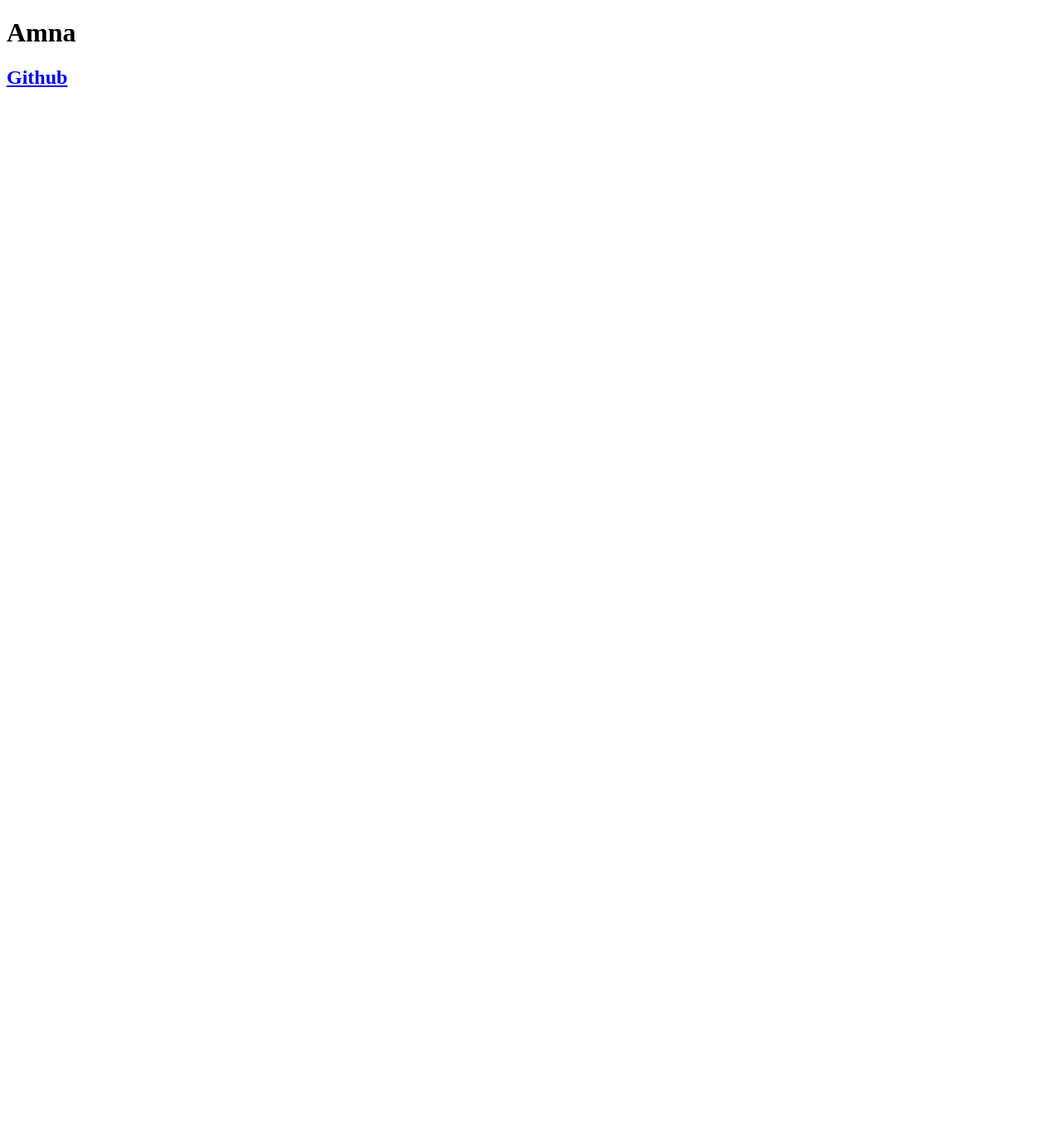
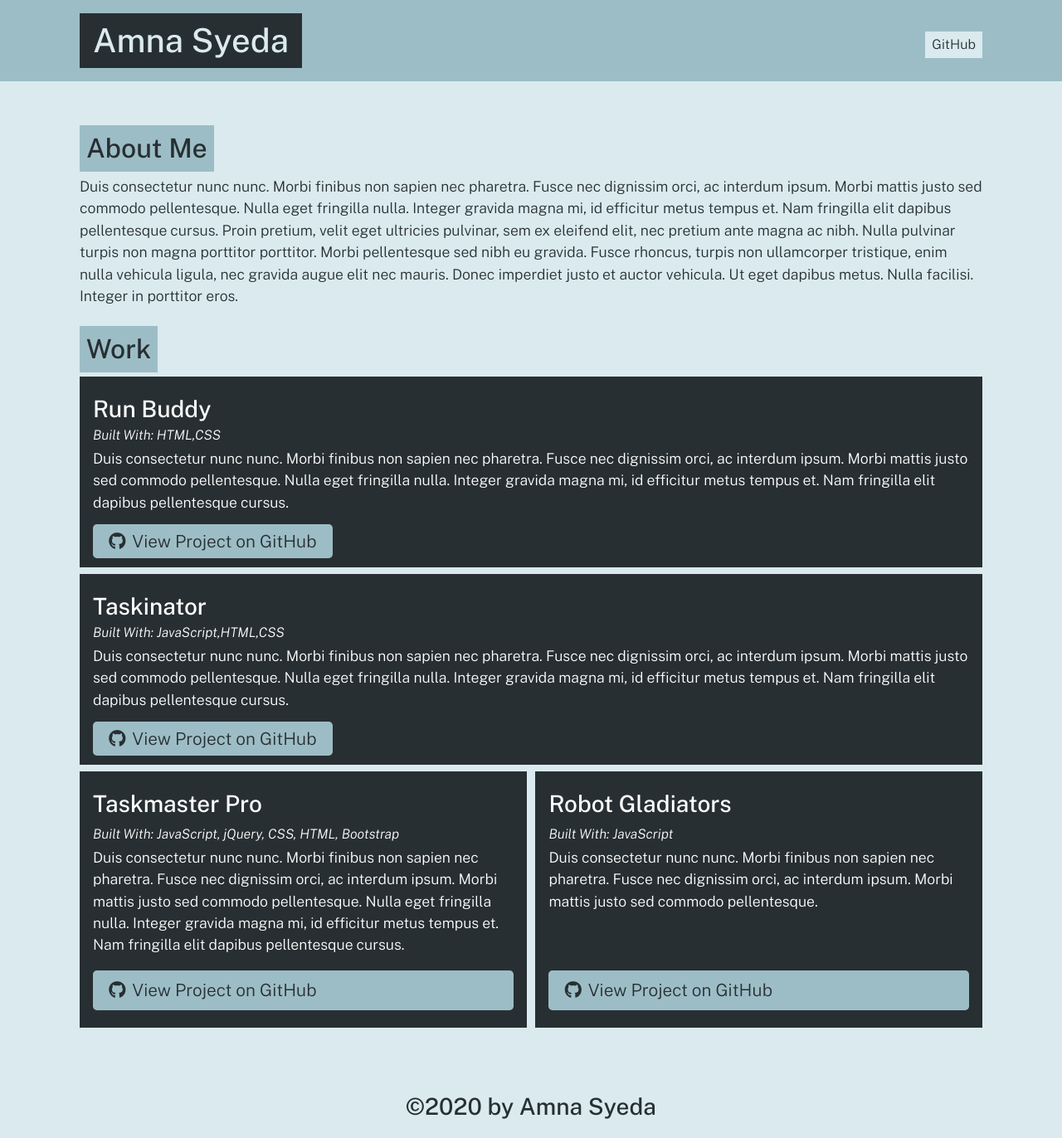
Before and after one commit to amnasyeda/portfolio-generator, a website: page index.html in a window 1280 px wide. Shown: the whole page at 83% size. Before the commit the page ends 800 px from the top, so only its background shows below. Drawn offline with nearby package versions, Linux system fonts and the light colour scheme.

Commit message:
updated bio

```diff
--- a/index.html
+++ b/index.html
@@ -7,10 +7,81 @@
     <meta name="viewport" content="width=device-width, initial-scale=1.0">
     <meta http-equiv="X-UA-Compatible" content="ie=edge">
     <title>Portfolio Demo</title>
+    <link rel="stylesheet" href="https://cdnjs.cloudflare.com/ajax/libs/font-awesome/5.11.2/css/all.min.css">
+    <link href="https://fonts.googleapis.com/css?family=Public+Sans:300i,300,500&display=swap" rel="stylesheet">
+    <link rel="stylesheet" href="style.css">
   </head>
 
   <body>
-    <h1>Amna</h1>
-    <h2><a href="https://github.com/amnasyeda">Github</a></h2>
+    <header>
+      <div class="container flex-row justify-space-between align-center py-3">
+        <h1 class="page-title text-secondary bg-dark py-2 px-3">Amna Syeda</h1>
+        <nav class="flex-row">
+          <a class="ml-2 my-1 px-2 py-1 bg-secondary text-dark" href="https://github.com/amnasyeda">GitHub</a>
+        </nav>
+      </div>
+    </header>
+    <main class="container my-5">
+
+    <section class="my-3" id="about">
+      <h2 class="text-dark bg-primary p-2 display-inline-block">About Me</h2>
+      <p>Duis consectetur nunc nunc. Morbi finibus non sapien nec pharetra. Fusce nec dignissim orci, ac interdum ipsum. Morbi mattis justo sed commodo pellentesque. Nulla eget fringilla nulla. Integer gravida magna mi, id efficitur metus tempus et. Nam fringilla elit dapibus pellentesque cursus. Proin pretium, velit eget ultricies pulvinar, sem ex eleifend elit, nec pretium ante magna ac nibh. Nulla pulvinar turpis non magna porttitor porttitor. Morbi pellentesque sed nibh eu gravida. Fusce rhoncus, turpis non ullamcorper tristique, enim nulla vehicula ligula, nec gravida augue elit nec mauris. Donec imperdiet justo et auctor vehicula. Ut eget dapibus metus. Nulla facilisi. Integer in porttitor eros.</p>
+    </section>
+
+
+    <section class="my-3" id="portfolio">
+      <h2 class="text-dark bg-primary p-2 display-inline-block">Work</h2>
+      <div class="flex-row justify-space-between">
+
+          <div class="col-12 mb-2 bg-dark text-light p-3">
+            <h3 class="portfolio-item-title text-light">Run Buddy</h3>
+            <h5 class="portfolio-languages">
+              Built With:
+              HTML,CSS
+            </h5>
+            <p>Duis consectetur nunc nunc. Morbi finibus non sapien nec pharetra. Fusce nec dignissim orci, ac interdum ipsum. Morbi mattis justo sed commodo pellentesque. Nulla eget fringilla nulla. Integer gravida magna mi, id efficitur metus tempus et. Nam fringilla elit dapibus pellentesque cursus.</p>
+            <a href="https://github.com/lernantino/run-buddy" class="btn"><i class="fab fa-github mr-2"></i>View Project on GitHub</a>
+          </div>
+
+          <div class="col-12 mb-2 bg-dark text-light p-3">
+            <h3 class="portfolio-item-title text-light">Taskinator</h3>
+            <h5 class="portfolio-languages">
+              Built With:
+              JavaScript,HTML,CSS
+            </h5>
+            <p>Duis consectetur nunc nunc. Morbi finibus non sapien nec pharetra. Fusce nec dignissim orci, ac interdum ipsum. Morbi mattis justo sed commodo pellentesque. Nulla eget fringilla nulla. Integer gravida magna mi, id efficitur metus tempus et. Nam fringilla elit dapibus pellentesque cursus.</p>
+            <a href="https://github.com/lernantino/taskinator" class="btn"><i class="fab fa-github mr-2"></i>View Project on GitHub</a>
+          </div>
+
+
+
+          <div class="col-12 col-md-6 mb-2 bg-dark text-light p-3 flex-column">
+            <h3 class="portfolio-item-title text-light">Taskmaster Pro</h3>
+            <h5 class="portfolio-languages">
+              Built With:
+              JavaScript, jQuery, CSS, HTML, Bootstrap
+            </h5>
+            <p>Duis consectetur nunc nunc. Morbi finibus non sapien nec pharetra. Fusce nec dignissim orci, ac interdum ipsum. Morbi mattis justo sed commodo pellentesque. Nulla eget fringilla nulla. Integer gravida magna mi, id efficitur metus tempus et. Nam fringilla elit dapibus pellentesque cursus.</p>
+            <a href="https://github.com/lernantino/taskmaster-pro" class="btn mt-auto"><i class="fab fa-github mr-2"></i>View Project on GitHub</a>
+          </div>
+
+          <div class="col-12 col-md-6 mb-2 bg-dark text-light p-3 flex-column">
+            <h3 class="portfolio-item-title text-light">Robot Gladiators</h3>
+            <h5 class="portfolio-languages">
+              Built With:
+              JavaScript
+            </h5>
+            <p>Duis consectetur nunc nunc. Morbi finibus non sapien nec pharetra. Fusce nec dignissim orci, ac interdum ipsum. Morbi mattis justo sed commodo pellentesque.</p>
+            <a href="https://github.com/lernantino/robot-gladiators" class="btn mt-auto"><i class="fab fa-github mr-2"></i>View Project on GitHub</a>
+          </div>
+
+
+      </div>
+    </section>
+
+    </main>
+    <footer class="container text-center py-3">
+      <h3 class="text-dark">&copy;2020 by Amna Syeda</h3>
+    </footer>
   </body>
   </html>
```
Also changed, not shown: dist/index.html (deleted).
